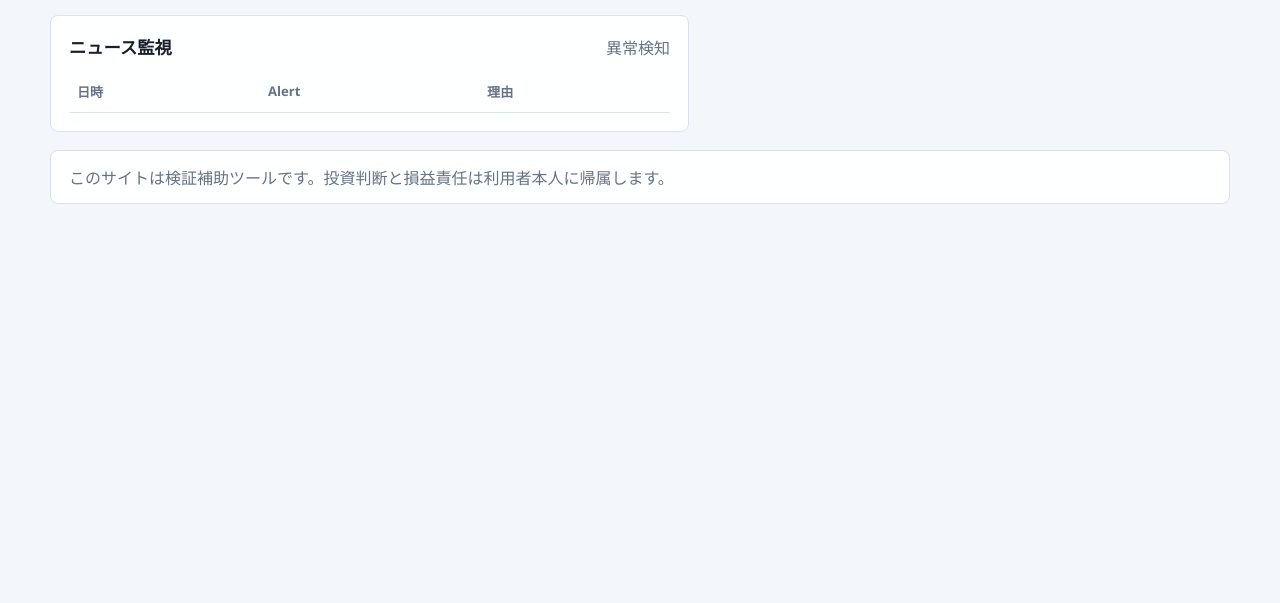
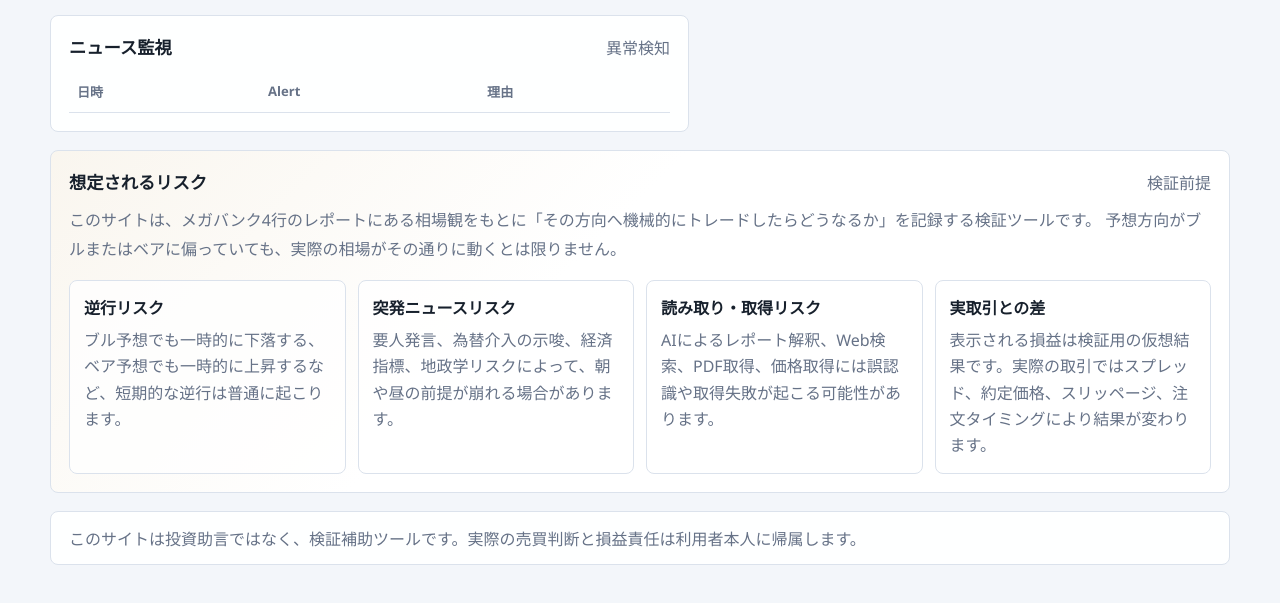
Before and after one commit to muselive501-wq/m4-miratrade-dashboard, a website: page public/index.html in a window 1280 px wide. Shown: the part 1262-1865 px from the top of the page. Before the commit the page ends 1522 px from the top, so only its background shows below. Drawn offline with Linux system fonts and the light colour scheme.

Commit message:
Add risk disclosure section

```diff
--- a/public/index.html
+++ b/public/index.html
@@ -190,8 +190,39 @@
         </article>
       </section>
 
+      <section class="risk-section">
+        <article class="panel risk-panel">
+          <div class="panel-head">
+            <h3>想定されるリスク</h3>
+            <span>検証前提</span>
+          </div>
+          <p class="risk-lead">
+            このサイトは、メガバンク4行のレポートにある相場観をもとに「その方向へ機械的にトレードしたらどうなるか」を記録する検証ツールです。
+            予想方向がブルまたはベアに偏っていても、実際の相場がその通りに動くとは限りません。
+          </p>
+          <ul class="risk-list">
+            <li>
+              <strong>逆行リスク</strong>
+              <span>ブル予想でも一時的に下落する、ベア予想でも一時的に上昇するなど、短期的な逆行は普通に起こります。</span>
+            </li>
+            <li>
+              <strong>突発ニュースリスク</strong>
+              <span>要人発言、為替介入の示唆、経済指標、地政学リスクによって、朝や昼の前提が崩れる場合があります。</span>
+            </li>
+            <li>
+              <strong>読み取り・取得リスク</strong>
+              <span>AIによるレポート解釈、Web検索、PDF取得、価格取得には誤認識や取得失敗が起こる可能性があります。</span>
+            </li>
+            <li>
+              <strong>実取引との差</strong>
+              <span>表示される損益は検証用の仮想結果です。実際の取引ではスプレッド、約定価格、スリッページ、注文タイミングにより結果が変わります。</span>
+            </li>
+          </ul>
+        </article>
+      </section>
+
       <section class="notice">
-        <p>このサイトは検証補助ツールです。投資判断と損益責任は利用者本人に帰属します。</p>
+        <p>このサイトは投資助言ではなく、検証補助ツールです。実際の売買判断と損益責任は利用者本人に帰属します。</p>
       </section>
     </main>
 
--- a/public/styles.css
+++ b/public/styles.css
@@ -334,7 +334,8 @@ h2 {
 }
 
 .content-grid,
-.history-grid {
+.history-grid,
+.risk-section {
   display: grid;
   gap: 18px;
   margin-top: 18px;
@@ -410,6 +411,48 @@ td {
   overflow-wrap: anywhere;
 }
 
+.risk-panel {
+  background:
+    linear-gradient(135deg, rgba(184, 137, 46, 0.08), rgba(255, 255, 255, 0.96) 42%),
+    #fff;
+}
+
+.risk-lead {
+  margin-top: 12px;
+  color: var(--muted);
+  line-height: 1.8;
+}
+
+.risk-list {
+  display: grid;
+  grid-template-columns: repeat(4, minmax(0, 1fr));
+  gap: 12px;
+  margin: 16px 0 0;
+  padding: 0;
+  list-style: none;
+}
+
+.risk-list li {
+  min-width: 0;
+  border: 1px solid var(--line);
+  border-radius: 8px;
+  background: rgba(255, 255, 255, 0.78);
+  padding: 14px;
+}
+
+.risk-list strong {
+  display: block;
+  margin-bottom: 8px;
+  color: var(--ink);
+}
+
+.risk-list span {
+  display: block;
+  color: var(--muted);
+  line-height: 1.65;
+  overflow-wrap: anywhere;
+}
+
 .notice {
   margin-top: 18px;
   padding: 14px 18px;
@@ -433,7 +476,8 @@ td {
   .content-grid,
   .history-grid,
   .status-grid,
-  .demo-section {
+  .demo-section,
+  .risk-list {
     grid-template-columns: 1fr;
   }
 
```
